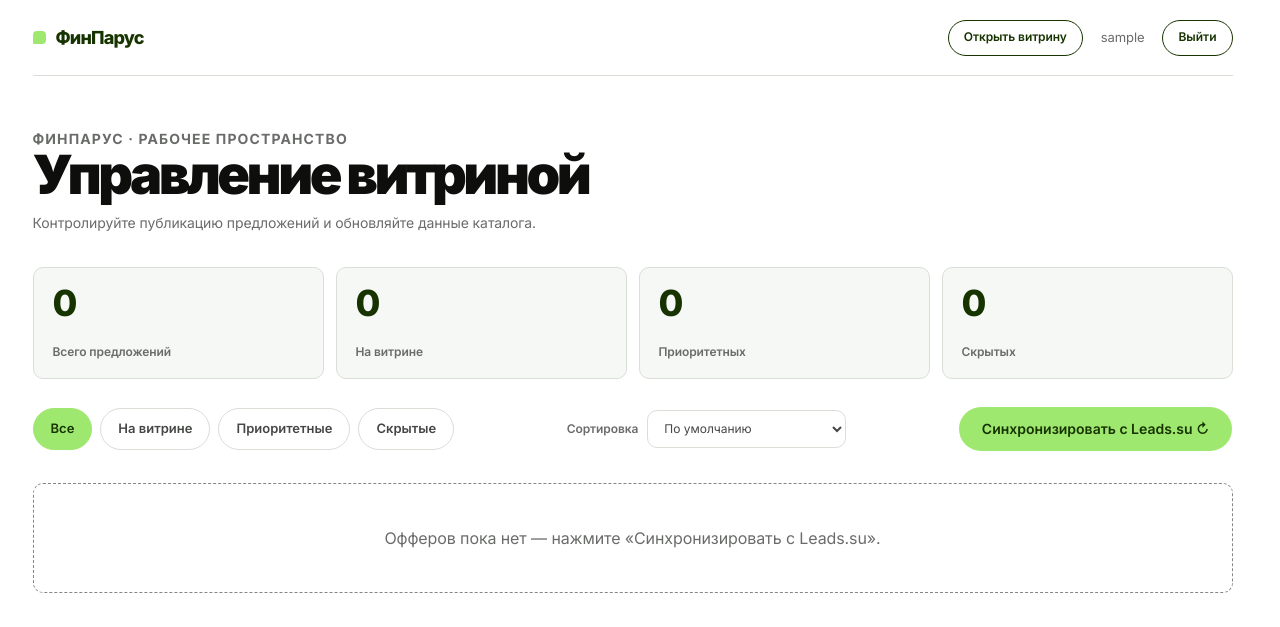
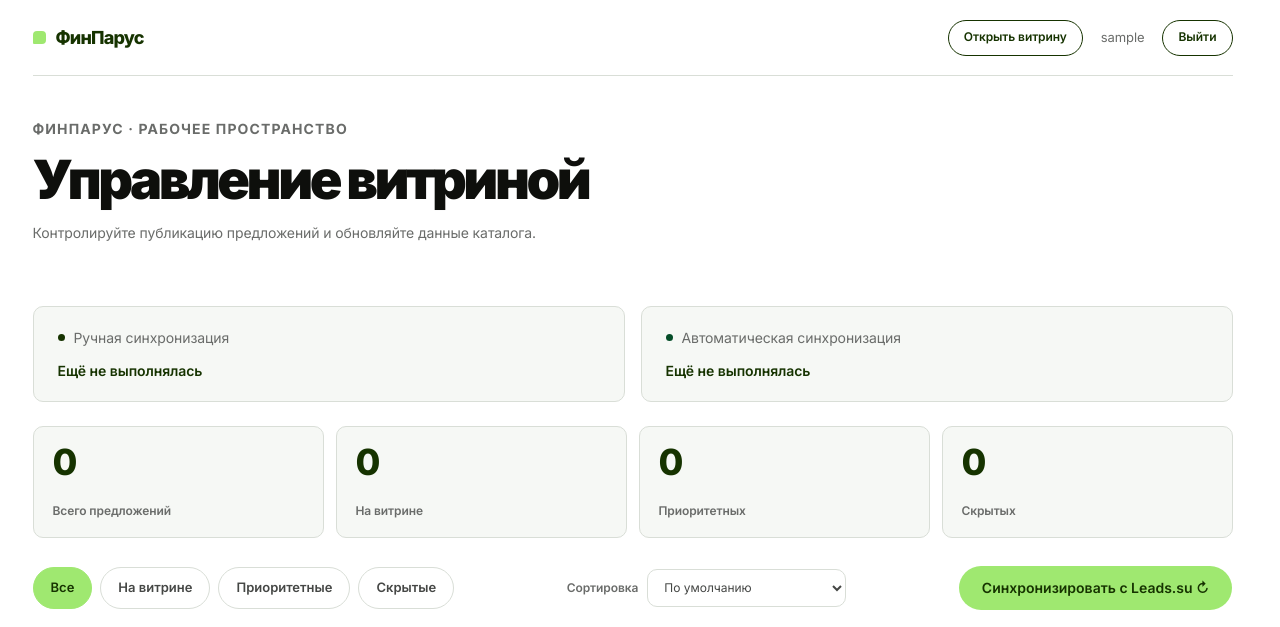
Before and after one commit to ivanlbdv/showcase, a Django app: page /lk/ in a window 1280 px wide. Shown: the top 627 px of the page. Before the commit the page ends 593 px from the top, so only its background shows below. Run offline with Django 5.2, Linux system fonts and the light colour scheme; the visitor is signed in with stand-in values (Sample User, id 1); data that the repository does not hold is empty.

Commit message:
version 39

```diff
--- a/project/showcase/dashboard_views.py
+++ b/project/showcase/dashboard_views.py
@@ -11,7 +11,7 @@ from django.shortcuts import get_object_or_404, redirect, render
 from django.views.decorators.http import require_POST
 
 from .forms import DashboardProductForm
-from .models import Product
+from .models import Product, SyncStatus
 from .views import MAX_SHOWCASE_OFFERS
 
 
@@ -89,11 +89,14 @@ def dashboard(request):
 
     showcase_count = len(showcase_product_ids)
 
+    sync_status = SyncStatus.objects.filter(pk=1).first()
+
     context = {
         "products": products,
         "stats": stats,
         "showcase_count": showcase_count,
         "showcase_product_ids": showcase_product_ids,
+        "sync_status": sync_status,
     }
 
     return render(
--- a/project/showcase/management/commands/run_offer_sync_scheduler.py
+++ b/project/showcase/management/commands/run_offer_sync_scheduler.py
@@ -39,6 +39,7 @@ class Command(BaseCommand):
         try:
             call_command(
                 "sync_leads_offers",
+                source="scheduler",
                 stdout=self.stdout,
                 stderr=self.stderr,
             )
--- a/project/showcase/static/showcase/css/dashboard.css
+++ b/project/showcase/static/showcase/css/dashboard.css
@@ -22,10 +22,11 @@
   font-weight: 900;
   letter-spacing: -.065em;
   line-height: .98;
+  margin-bottom: 15px;
 }
 
 .dashboard-intro p {
-  margin: 10px 0 0;
+  margin: 0 0 15px;
   color: var(--slate);
   font-size: 14px;
 }
@@ -676,3 +677,68 @@
     border-radius: 18px;
   }
 }
+
+/* ========================================
+   СТАТУС СИНХРОНИЗАЦИИ
+======================================== */
+.sync-status {
+  display: grid;
+  grid-template-columns: repeat(2, minmax(0, 1fr));
+  gap: 16px;
+  width: 100%;
+  margin: 24px 0;
+}
+
+.sync-status__item {
+  display: flex;
+  flex-direction: column;
+  justify-content: space-between;
+  gap: 12px;
+  min-width: 0;
+  padding: 20px 24px;
+  background: var(--surface-soft);
+  border: 1px solid var(--line);
+  border-radius: var(--radius-card);
+}
+
+.sync-status__label {
+  display: flex;
+  align-items: center;
+  gap: 9px;
+  color: var(--slate);
+  font-size: 14px;
+}
+
+.sync-status__dot {
+  width: 7px;
+  height: 7px;
+  flex: 0 0 auto;
+  border-radius: 50%;
+  background: var(--forest);
+}
+
+.sync-status__dot--auto {
+  background: var(--spruce);
+}
+
+.sync-status__value {
+  color: var(--forest);
+  font-size: 14px;
+  font-weight: 600;
+  font-variant-numeric: tabular-nums;
+}
+
+@media (max-width: 680px) {
+  .sync-status {
+    grid-template-columns: 1fr;
+    gap: 10px;
+  }
+
+  .sync-status__item {
+    padding: 16px 18px;
+  }
+
+  .sync-status__value {
+    font-size: 18px;
+  }
+}
--- a/project/showcase/static/showcase/css/showcase.css
+++ b/project/showcase/static/showcase/css/showcase.css
@@ -98,7 +98,7 @@
 
 .section-heading p {
   max-width: 420px;
-  margin: 0;
+  margin: 0 0 15px;
   color: var(--slate);
   font-size: 13px;
 }
--- a/project/showcase/templates/dashboard/base.html
+++ b/project/showcase/templates/dashboard/base.html
@@ -8,6 +8,7 @@
   <meta name="theme-color" content="#ffffff">
   <title>{% block title %}ФинПарус · кабинет{% endblock %}</title>
   <link rel="stylesheet" href="{% static 'showcase/css/dashboard.css' %}">
+  <link rel="icon" href="{% static 'showcase/images/favicon.ico' %}" type="image/x-icon">
 </head>
 <body>
   <main class="container dashboard-container">
--- a/project/showcase/templates/dashboard/dashboard.html
+++ b/project/showcase/templates/dashboard/dashboard.html
@@ -9,7 +9,37 @@
       <p>Контролируйте публикацию предложений и обновляйте данные каталога.</p>
     </div>
   </header>
+  <div class="sync-status">
+    <div class="sync-status__item">
+      <span class="sync-status__label">
+        <span class="sync-status__dot"></span>
+        Ручная синхронизация
+      </span>
 
+      <span class="sync-status__value">
+        {% if sync_status and sync_status.last_manual_sync_at %}
+          {{ sync_status.last_manual_sync_at|date:"d.m.Y, H:i" }}
+        {% else %}
+          Ещё не выполнялась
+        {% endif %}
+      </span>
+    </div>
+
+    <div class="sync-status__item">
+      <span class="sync-status__label">
+        <span class="sync-status__dot sync-status__dot--auto"></span>
+        Автоматическая синхронизация
+      </span>
+
+      <span class="sync-status__value">
+        {% if sync_status and sync_status.last_scheduler_sync_at %}
+          {{ sync_status.last_scheduler_sync_at|date:"d.m.Y, H:i" }}
+        {% else %}
+          Ещё не выполнялась
+        {% endif %}
+      </span>
+    </div>
+  </div>
   <section class="stats" aria-label="Статистика витрины">
     <div class="stat"><span class="stat__value">{{ stats.total }}</span><span class="stat__label">Всего предложений</span></div>
     <div class="stat"><span class="stat__value">{{ showcase_count }}</span><span class="stat__label">На витрине</span></div>
--- a/project/showcase/templates/errors/base.html
+++ b/project/showcase/templates/errors/base.html
@@ -8,6 +8,7 @@
   <meta name="theme-color" content="#163300">
   <title>{% block title %}Ошибка · ФинПарус{% endblock %}</title>
   <link rel="stylesheet" href="{% static 'showcase/css/errors.css' %}">
+  <link rel="icon" href="{% static 'showcase/images/favicon.ico' %}" type="image/x-icon">
 </head>
 <body class="error-page">
   <main class="container">
--- a/project/showcase/templates/showcase/privacy.html
+++ b/project/showcase/templates/showcase/privacy.html
@@ -19,6 +19,12 @@
   <link
     rel="stylesheet"
     href="{% static 'showcase/css/showcase.css' %}"
+  >
+
+  <link
+    rel="icon"
+    href="{% static 'showcase/images/favicon.ico' %}"
+    type="image/x-icon"
   >
 </head>
 
--- a/project/showcase/templates/showcase/product_showcase.html
+++ b/project/showcase/templates/showcase/product_showcase.html
@@ -8,6 +8,7 @@
   <meta name="theme-color" content="#ffffff">
   <title>ФинПарус — подбор займов от микрофинансовых организаций</title>
   <link rel="stylesheet" href="{% static 'showcase/css/showcase.css' %}">
+  <link rel="icon" href="{% static 'showcase/images/favicon.ico' %}" type="image/x-icon">
 </head>
 <body>
   <main class="container showcase-container">
```
Also changed, not shown: project/showcase/management/commands/sync_leads_offers.py (+17 -1 lines), project/showcase/models.py (+21 -0 lines), project/showcase/migrations/0011_syncstatus.py (added), project/showcase/static/showcase/images/favicon.ico (added).
